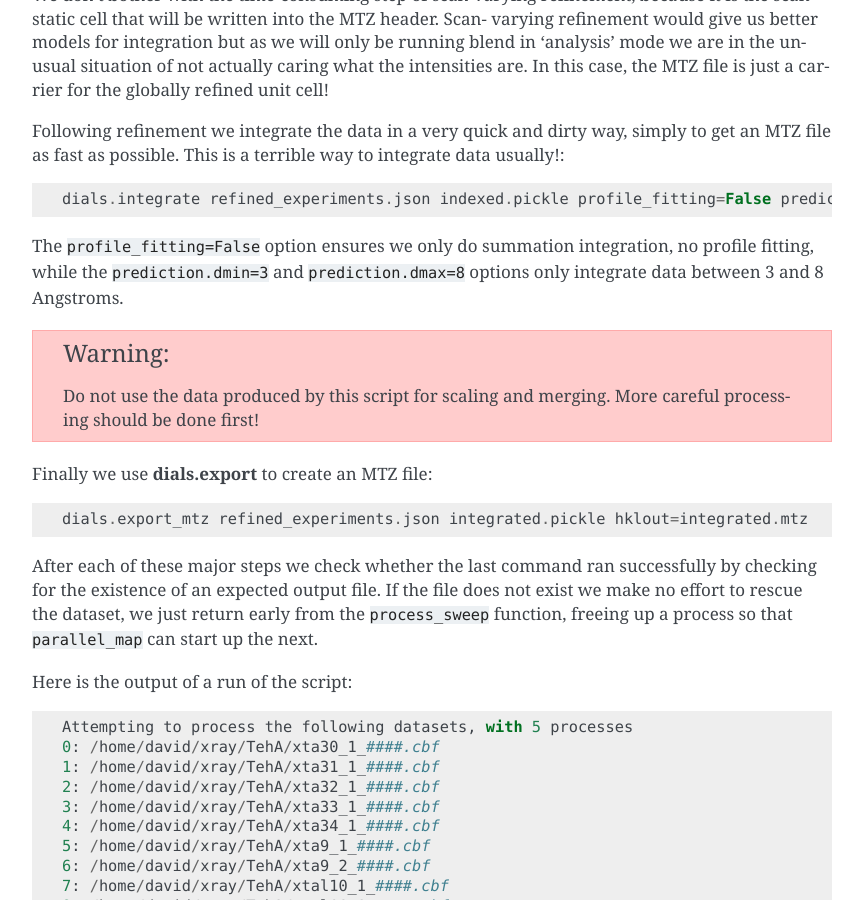
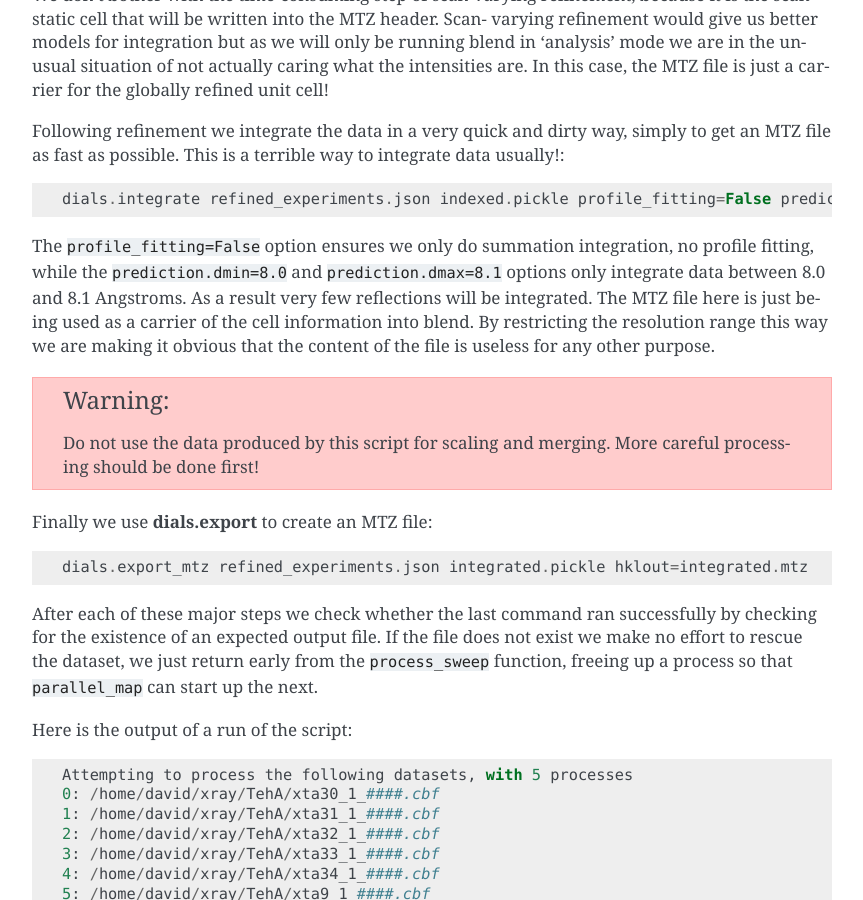
Before and after one commit to dials/docs, a Sphinx documentation site: the page built from sphinx/documentation/tutorials/multi_crystal_analysis.rst, in a window 1280 px wide and 900 px high, scrolled down 5741 px. Shown: the whole window, without its empty margins (282-1145 px from the left). Built offline with Sphinx 7.4.7, drawn with Linux system fonts in a browser that asks for light colours; formulas are drawn with MathJax 3; pages that are not in the unit, such as notebooks, are missing from menus; some of the changed text lies outside the part shown.

Commit message:
It was not obvious to everyone that the MTZ file with resolution limits between 3.0 and 8.0 Angstroms was not to be used for any purpose other than carrying cell information into blend. So make the resolution range 8.0-8.1 to ensure that the resulting files are essentially just MTZ headers with a few useless intensities. Any analysis of completeness will make it painfully obvious that these are junk.

```diff
--- a/sphinx/documentation/tutorials/multi_crystal_analysis.rst
+++ b/sphinx/documentation/tutorials/multi_crystal_analysis.rst
@@ -152,7 +152,7 @@ script does. If time is *really* short then try uncommenting the line
       # WARNING! Fast and dirty integration.
       # Do not use the result for scaling/merging!
       cmd = "dials.integrate refined_experiments.json indexed.pickle " + \
-            "profile_fitting=False prediction.dmin=3 prediction.dmax=8"
+            "profile_fitting=False prediction.dmin=8.0 prediction.dmax=8.1"
       easy_run.fully_buffered(command=cmd)
       if not os.path.isfile("integrated.pickle"):
         print "Job %02d failed during integration" % num
@@ -286,11 +286,15 @@ Following refinement we integrate the data in a very quick and dirty way, simply
 to get an MTZ file as fast as possible. This is a terrible way to integrate
 data usually!::
 
-  dials.integrate refined_experiments.json indexed.pickle profile_fitting=False prediction.dmin=3 prediction.dmax=8
+  dials.integrate refined_experiments.json indexed.pickle profile_fitting=False prediction.dmin=8.0 prediction.dmax=8.1
 
 The :samp:`profile_fitting=False` option ensures we only do summation integration,
-no profile fitting, while the :samp:`prediction.dmin=3` and
-:samp:`prediction.dmax=8` options only integrate data between 3 and 8 Angstroms.
+no profile fitting, while the :samp:`prediction.dmin=8.0` and
+:samp:`prediction.dmax=8.1` options only integrate data between 8.0 and 8.1 Angstroms.
+As a result very few reflections will be integrated. The MTZ file here is just
+being used as a carrier of the cell information into blend. By restricting the
+resolution range this way we are making it obvious that the content of the file
+is useless for any other purpose.
 
 .. warning::
 
@@ -971,7 +975,7 @@ to run in parallel, similar to the one used previously::
       # WARNING! Fast and dirty integration.
       # Do not use the result for scaling/merging!
       cmd = "dials.integrate %s %s " + \
-            "profile_fitting=False prediction.dmin=3 prediction.dmax=8"
+            "profile_fitting=False prediction.dmin=8.0 prediction.dmax=8.1"
       cmd = cmd % (experiments_path, reflections_path)
       easy_run.fully_buffered(command=cmd)
       if not os.path.isfile("integrated.pickle"):
```
